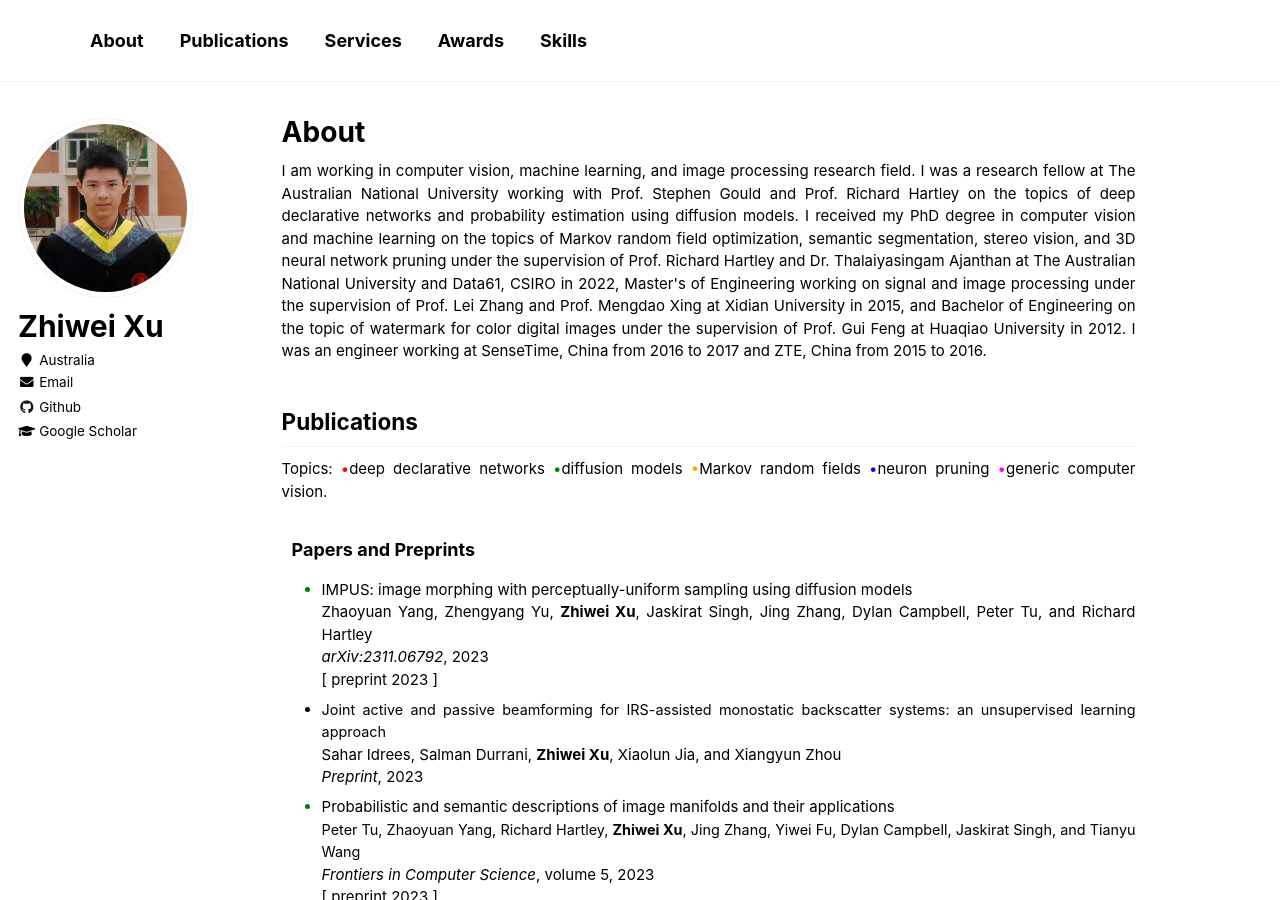
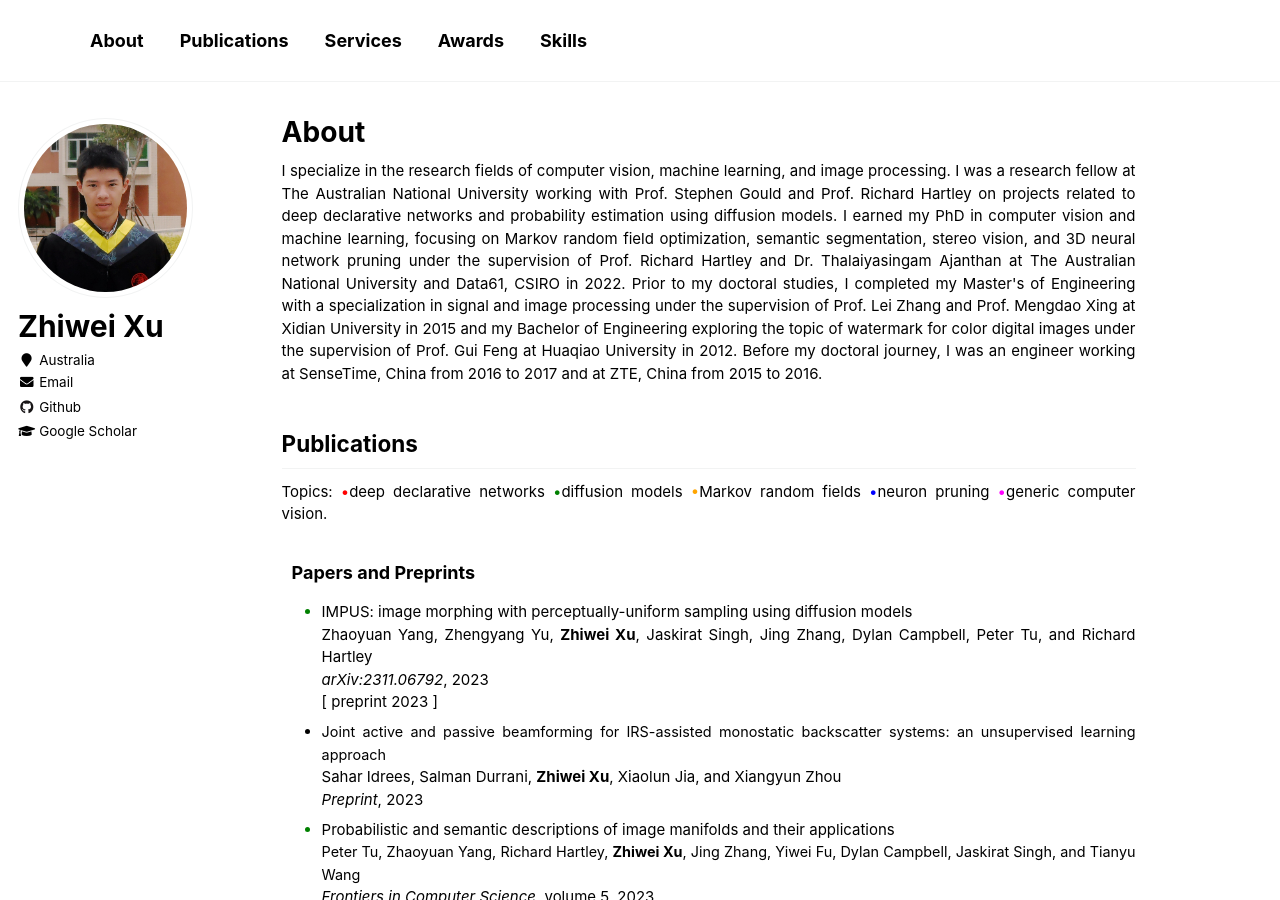
Before and after one commit to zwxu064/zwxu064.github.io, a Jekyll site: the page built from _pages/about.html, in a window 1280 px wide and 900 px high. Built offline with Jekyll 4.4.1, drawn with Linux system fonts in a browser that asks for light colours.

Commit message:
Update about.html

```diff
--- a/_pages/about.html
+++ b/_pages/about.html
@@ -8,29 +8,28 @@ redirect_from:
   - /about.md
 ---
 
-<p> I am working in computer vision, machine learning, and image processing research field.
+<p> I specialize in the research fields of computer vision, machine learning, and image processing.
   I was a research fellow at The Australian National University working with <a style="color: inherit;" href="https://users.cecs.anu.edu.au/~sgould/" target="_blank">Prof. Stephen Gould</a>
-  and <a style="color: inherit;" href="http://users.cecs.anu.edu.au/~hartley/" target="_blank">Prof. Richard Hartley</a> on the topics of
+  and <a style="color: inherit;" href="http://users.cecs.anu.edu.au/~hartley/" target="_blank">Prof. Richard Hartley</a> on projects related to
   <a style="color: inherit;" href="https://github.com/anucvml/ddn" target="_blank">deep declarative networks</a>
   and probability estimation using diffusion models.
-  I received my PhD degree in computer vision and machine learning on the topics of
+  I earned my PhD in computer vision and machine learning, focusing on
   <a style="color: inherit;" href="https://openresearch-repository.anu.edu.au/handle/1885/258295", target="_blank">Markov random field optimization, semantic segmentation, stereo vision, and 3D neural network pruning</a>
   under the supervision of
   <a style="color: inherit;"  href="http://users.cecs.anu.edu.au/~hartley/" target="_blank">Prof. Richard Hartley</a> and
   <a style="color: inherit;" href="https://tajanthan.github.io/" target="_blank">Dr. Thalaiyasingam Ajanthan</a>
-  at The Australian National University and Data61, CSIRO in 2022,
-  Master's of Engineering
-  working on <a style="color: inherit;" href="../files/Postgraduate_Dissertation.pdf", target="_blank">signal and image processing</a>
+  at The Australian National University and Data61, CSIRO in 2022.
+  Prior to my doctoral studies, I completed my Master's of Engineering
+  with a specialization in <a style="color: inherit;" href="../files/Postgraduate_Dissertation.pdf", target="_blank">signal and image processing</a>
   under the supervision of
   <a style="color: inherit;" href="https://sece.sysu.edu.cn/szll/js/zngz/1361657.htm" target="_blank">Prof. Lei Zhang</a>
   and <a style="color: inherit;" href="https://web.xidian.edu.cn/mdxing/" target="_blank">Prof. Mengdao Xing</a>
-  at Xidian University in 2015,
-  and Bachelor of Engineering on the topic of
+  at Xidian University in 2015 and my Bachelor of Engineering exploring the topic of
   <a style="color: inherit;" href="../files/Undergraduate_Dissertation.pdf", target="_blank">watermark for color digital images</a>
   under the supervision of
   <a style="color: inherit;" href="https://eee.hqu.edu.cn/info/1194/4370.htm" target="_blank">Prof. Gui Feng</a>
   at Huaqiao University in 2012.
-  I was an engineer working at SenseTime, China from 2016 to 2017 and ZTE, China from 2015 to 2016.
+  Before my doctoral journey, I was an engineer working at SenseTime, China from 2016 to 2017 and at ZTE, China from 2015 to 2016.
 </p>
 
 <h2 id="publications">Publications</h2>
```
